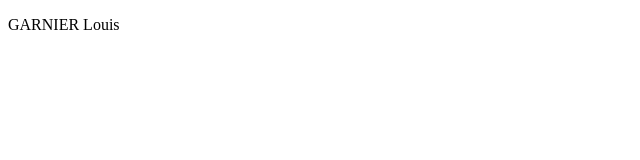
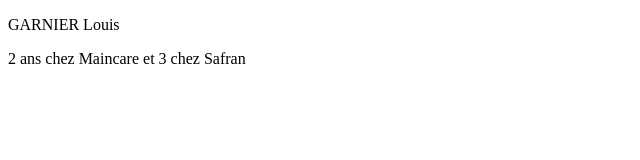
Before and after one commit to LouisGar7/LouisGar7.github.io, a plain HTML site: page index.html in a window 1280 px wide. Shown: the whole page, without its empty margins (0-640 px from the left). Drawn offline with Linux system fonts and the light colour scheme.

Commit message:
Get experience

```diff
--- a/index.html
+++ b/index.html
@@ -6,5 +6,6 @@
   </head>
   <body>
     <p>GARNIER Louis</p>
+    <p>2 ans chez Maincare et 3 chez Safran</p>
   </body>
 </html>
```
